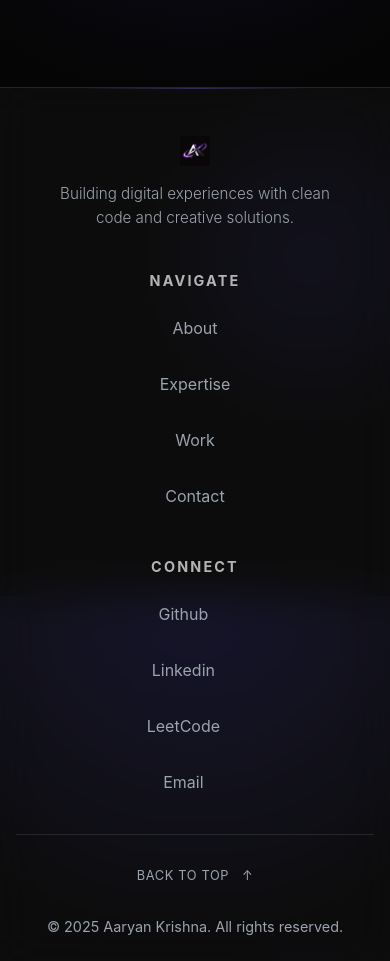
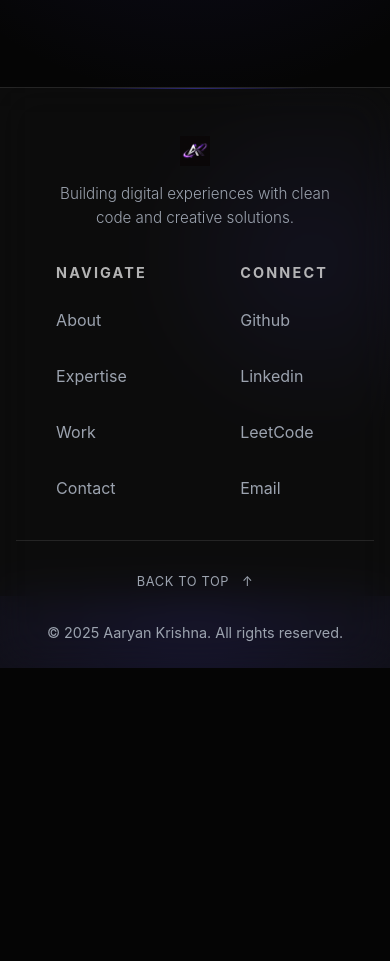
Before and after one commit to aaryan-codes56/portfolio, a React (Vite) app: page / in a window 390 px wide. Shown: the part 7000-7961 px from the top of the page. After the commit the page ends 7668 px from the top, so only its background shows below. Built offline with nearby package versions, Linux system fonts and the light colour scheme.

Commit message:
Fix: Align footer columns on mobile and hide contact links

```diff
--- a/src/components/Contact/Contact.css
+++ b/src/components/Contact/Contact.css
@@ -171,6 +171,10 @@
         width: 100%;
         text-align: center;
     }
+
+    .social-links {
+        display: none;
+    }
 }
 
 @media (max-width: 480px) {
@@ -194,10 +198,6 @@
         gap: 1rem;
     }
 
-    .social-links {
-        display: none;
-    }
-
     .form-group input,
     .form-group textarea {
         font-size: 1rem;
--- a/src/components/Footer/Footer.css
+++ b/src/components/Footer/Footer.css
@@ -135,25 +135,34 @@
     }
 
     .footer-content {
-        grid-template-columns: 1fr;
-        gap: 2.5rem;
-        text-align: center;
+        grid-template-columns: 1fr 1fr;
+        grid-template-areas:
+            "brand brand"
+            "nav connect";
+        gap: 2rem 1rem;
+        text-align: left;
         margin-bottom: 2rem;
     }
 
-    .footer-bottom {
-        flex-direction: column-reverse;
-        /* Copyright below button */
-        gap: 1.5rem;
-        text-align: center;
-        padding-top: 1.5rem;
-    }
-
     .footer-brand {
+        grid-area: brand;
         max-width: 100%;
         display: flex;
         flex-direction: column;
         align-items: center;
+        text-align: center;
+    }
+
+    .footer-nav {
+        grid-area: nav;
+        justify-self: center;
+        text-align: left;
+    }
+
+    .footer-connect {
+        grid-area: connect;
+        justify-self: center;
+        text-align: left;
     }
 
     .footer-logo {
@@ -172,13 +181,20 @@
     }
 
     .footer-links {
-        align-items: center;
+        align-items: flex-start;
         gap: 1rem;
     }
 
     .footer-links a {
-        justify-content: center;
-        width: 100%;
-        padding: 0.5rem;
+        justify-content: flex-start;
+        width: auto;
+        padding: 0.5rem 0;
+    }
+
+    .footer-bottom {
+        flex-direction: column-reverse;
+        gap: 1.5rem;
+        text-align: center;
+        padding-top: 1.5rem;
     }
 }
```
